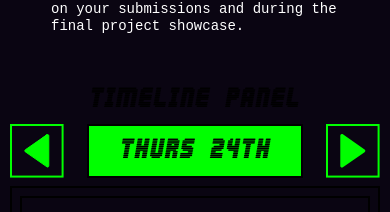
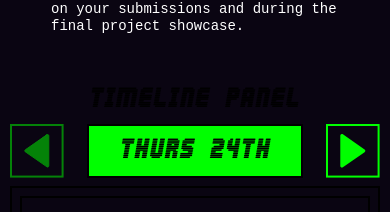
Before and after one commit to cissa-unimelb/codebrew-2025, a React (Vite) app: page / in a window 390 px wide. Shown: the part 2433-2645 px from the top of the page. Built offline with nearby package versions, Linux system fonts and the light colour scheme.

Commit message:
fix: arrows on mobile

```diff
--- a/src/panels/timeline.tsx
+++ b/src/panels/timeline.tsx
@@ -34,9 +34,9 @@ function TimelinePanelDesktop() {
     const [index, setIndex] = useState(0);
     return (
         <div className="flex py-2 flex-col w-screen items-center justify-center bg-offblack font-abduction text-green">
-            <h1 className="text-2xl sm:text-4xl"> Timeline Panel </h1>
+            <h1 className="text-2xl sm:text-4xl">Timeline</h1>
             <div className="flex w-screen items-center justify-center">
-                <div className="w-[95%] border-2 p-2 m-2">
+                <div className="w-[80%] border-2 p-2 m-2">
                     <div className="flex flex-row items-stretch gap-4 mb-[-1px]">
                         <SwitchButton name="THURS 24TH" id={0} index={index} setIndex={setIndex}/>
                         <SwitchButton name="FRI 25TH" id={1} index={index} setIndex={setIndex}/>
@@ -56,26 +56,29 @@ function TimelinePanelDesktop() {
 const dayTimelineMobile = [ThursTimeMobile, FriTimeMobile, ThursTimeMobile, FriTimeMobile]
 const dayTextMobile = ["THURS 24TH", "FRI 25TH", "SAT 26TH", "SUN 27TH"]
 
-function NavButton({navFunc, buttonLeft}: {navFunc: any, buttonLeft: boolean}){
-    let curClass = `flex ${buttonLeft? "justify-start" : "justify-end"} items-center col-span-1 text-green`;
+function NavButton({navFunc, buttonLeft, disabled}: {navFunc: any, buttonLeft: boolean, disabled: boolean}){
     return(
-        <div className={curClass}>
-            <button className="text-[#00FF00] hover:text-[#959595]" onClick={navFunc}>
+        <div className={`flex ${buttonLeft ? "justify-start" : "justify-end"} items-center col-span-1`}>
+            <button
+                className={disabled ? "text-[#00FF00] opacity-50 pointer-events-none" : "text-[#00FF00]"}
+                onClick={disabled ? undefined : navFunc}
+                disabled={disabled}
+            >
                 {buttonLeft? <LeftButton /> : <RightButton />}
             </button>
         </div>
     )
 }
 
-function TimelinePanelMobile(){
+function TimelinePanelMobile() {
     const [index, setIndex] = useState(0);
-    const leftClick = () => {
-        setIndex((index + dayTimelineMobile.length - 1) % dayTimelineMobile.length);
-    }
 
-    const rightClick = () => {
-        setIndex((index + 1) % dayTimelineMobile.length);
-    }
+    const prevDisabled = index === 0;
+    const nextDisabled = index === dayTimelineMobile.length - 1;
+
+    const prev = () => !prevDisabled && setIndex(i => i - 1);
+    const next = () => !nextDisabled && setIndex(i => i + 1);
+
     return (
         <div className="flex py-2 flex-col w-screen items-center justify-center bg-offblack font-abduction">
             <div>
@@ -83,11 +86,12 @@ function TimelinePanelMobile(){
             </div>
             <div className="flex flex-col w-screen items-center justify-center">
                 <div className="w-[95%] grid grid-cols-5 gap-4">
-                    <NavButton navFunc={leftClick} buttonLeft={true}/>
+                    <NavButton navFunc={prev} buttonLeft={true} disabled={prevDisabled} />
                     <div className="flex justify-center items-center col-span-3 border-2 text-black bg-green text-2xl sm:text-4xl">
                         {dayTextMobile[index]}
                     </div>
-                    <NavButton navFunc={rightClick} buttonLeft={false}/>
+                    <NavButton navFunc={next} buttonLeft={false} disabled={nextDisabled} />
+
                 </div>
                 <div className="w-[95%] border-2 p-2 m-2">
                     <div className="flex items-center justify-center w-full border-2 p-4">
```
